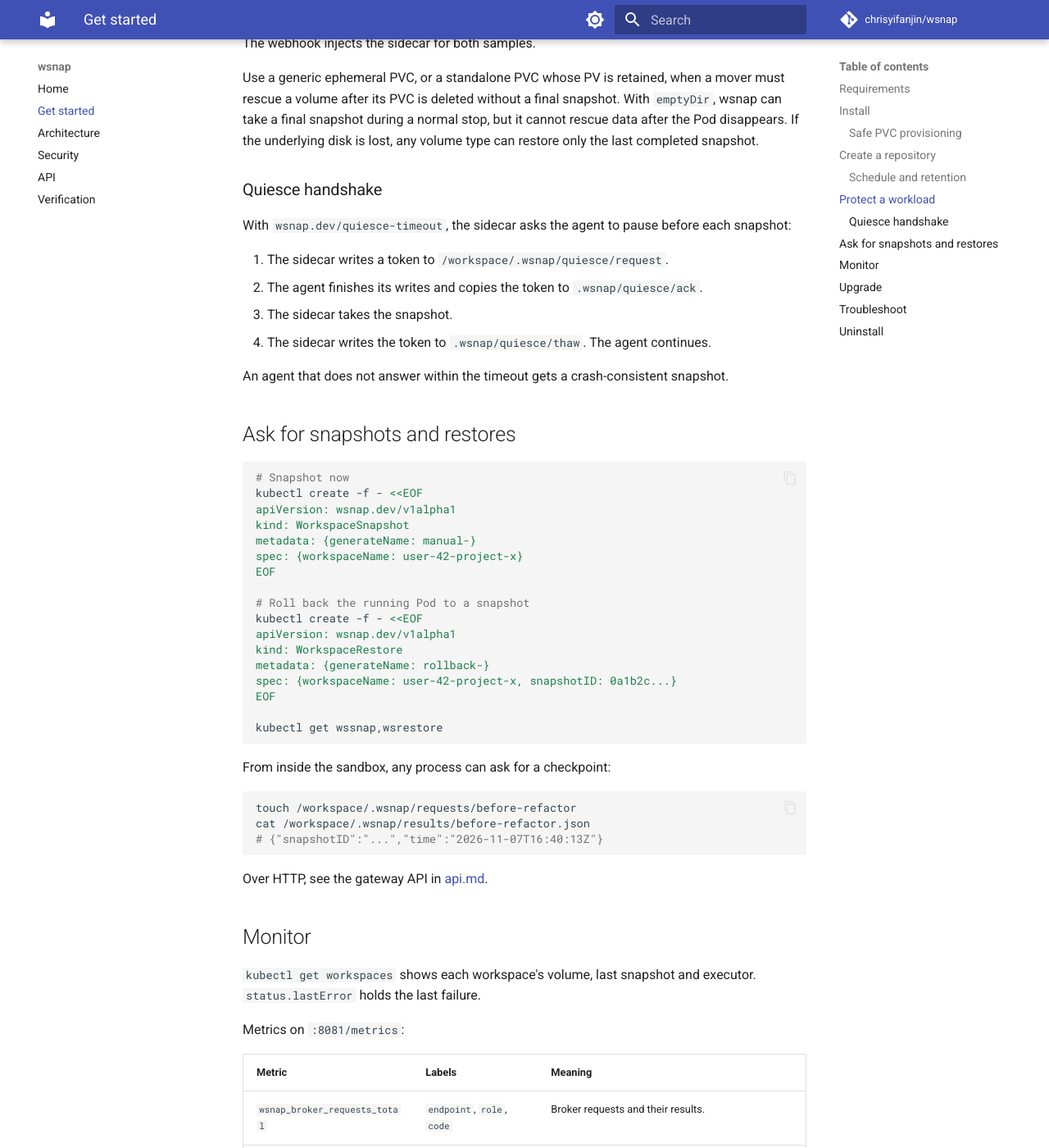
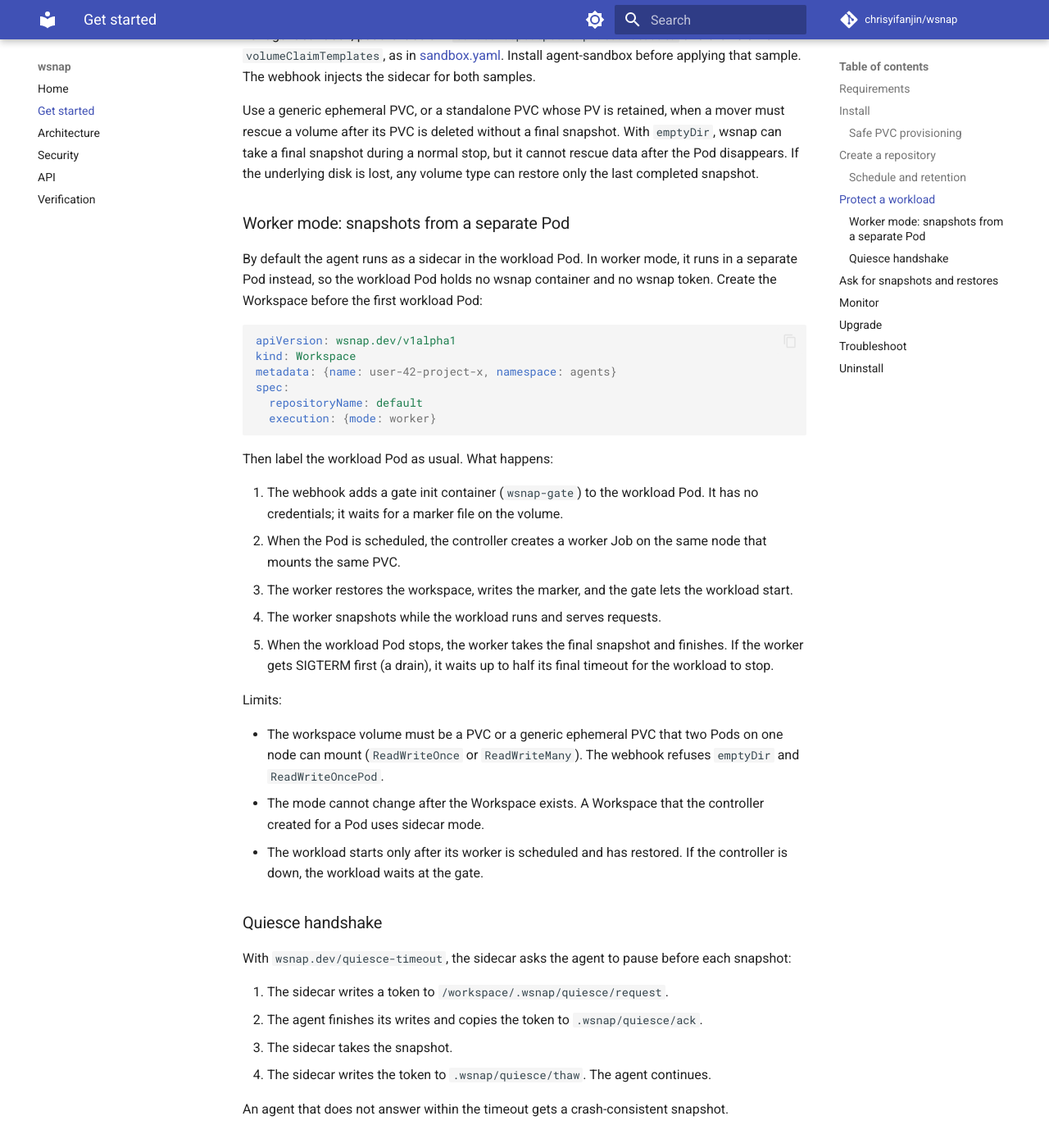
Before and after one commit to chrisyifanjin/wsnap, an MkDocs documentation site: the page built from docs/operations.md, in a window 1280 px wide and 1400 px high, scrolled down 5921 px. Shown: the whole window at 82% size. Built offline with MkDocs 1.6.1 and Material for MkDocs 9.7.7, drawn with Linux system fonts in a browser that asks for light colours; comment, search, counter and statistics services are not loaded; some of the changed text lies outside the part shown.

Commit message:
Test and document worker mode end to end
A new e2e group runs the worker scenario on its own cluster: the workload
Pod gets only a credential-free gate, a worker on its node serves a live
WorkspaceSnapshot, takes the final snapshot with the last write after the
workload stops, and restores a new workload on a new PVC. A
ReadWriteOncePod claim is refused at admission.

Also move the wsnap.dev/inject row back into the annotations table in
operations.md.

````diff
--- a/docs/operations.md
+++ b/docs/operations.md
@@ -238,6 +238,7 @@ The webhook adds the sidecar. Optional annotations:
 | `wsnap.dev/quiesce-timeout` | Ask the agent to pause before each snapshot (see below). |
 | `wsnap.dev/final-timeout` | Time limit for the final snapshot. Default `50s`. |
 | `wsnap.dev/workload-grace` | Time the workload takes to exit after SIGTERM. Default `30s`. The webhook sets the grace period to this plus the final timeout plus 10 s. |
+| `wsnap.dev/inject: "false"` | The Pod brings its own sidecar. The webhook checks it. |
 
 **The workload must exit on SIGTERM.** Kubernetes stops the sidecar only
 after the workload containers exit. A workload that ignores SIGTERM (for
@@ -260,6 +260,45 @@ snapshot. With `emptyDir`, wsnap can take a final
 snapshot during a normal stop, but it cannot rescue data after the Pod
 disappears. If the underlying disk is lost, any volume type can restore
 only the last completed snapshot.
+
+### Worker mode: snapshots from a separate Pod
+
+By default the agent runs as a sidecar in the workload Pod. In worker
+mode, it runs in a separate Pod instead, so the workload Pod holds no
+wsnap container and no wsnap token. Create the Workspace before the
+first workload Pod:
+
+```yaml
+apiVersion: wsnap.dev/v1alpha1
+kind: Workspace
+metadata: {name: user-42-project-x, namespace: agents}
+spec:
+  repositoryName: default
+  execution: {mode: worker}
+```
+
+Then label the workload Pod as usual. What happens:
+
+1. The webhook adds a gate init container (`wsnap-gate`) to the workload
+   Pod. It has no credentials; it waits for a marker file on the volume.
+2. When the Pod is scheduled, the controller creates a worker Job on the
+   same node that mounts the same PVC.
+3. The worker restores the workspace, writes the marker, and the gate
+   lets the workload start.
+4. The worker snapshots while the workload runs and serves requests.
+5. When the workload Pod stops, the worker takes the final snapshot and
+   finishes. If the worker gets SIGTERM first (a drain), it waits up to
+   half its final timeout for the workload to stop.
+
+Limits:
+
+- The workspace volume must be a PVC or a generic ephemeral PVC that
+  two Pods on one node can mount (`ReadWriteOnce` or `ReadWriteMany`). The
+  webhook refuses `emptyDir` and `ReadWriteOncePod`.
+- The mode cannot change after the Workspace exists. A Workspace that the
+  controller created for a Pod uses sidecar mode.
+- The workload starts only after its worker is scheduled and has
+  restored. If the controller is down, the workload waits at the gate.
 
 ### Quiesce handshake
 
````
Also changed, not shown: other parts of docs/operations.md (+0 -1 lines), README.md (+1 -1 lines), docs/api.md (+5 -3 lines), docs/architecture.md (+12 -1 lines), docs/security.md (+7 -1 lines), docs/verification.md (+4 -2 lines), 2 other files.
